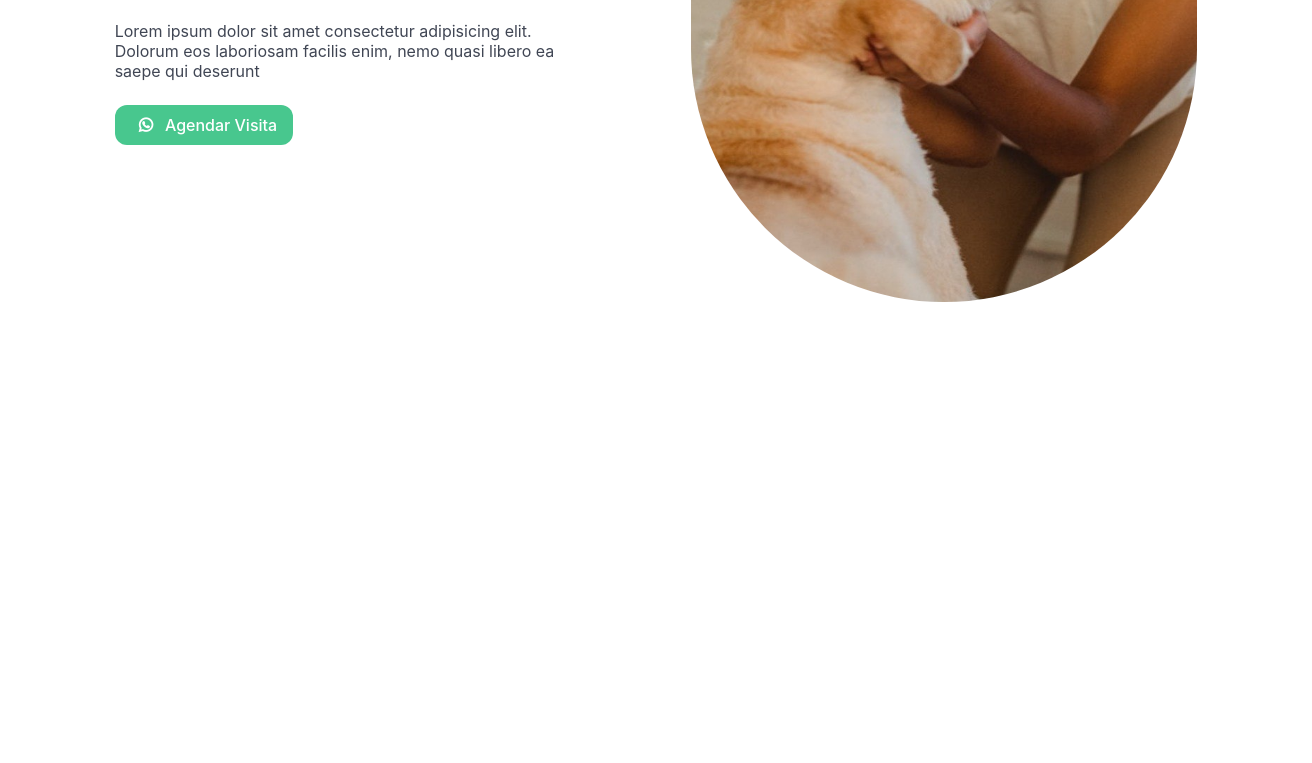
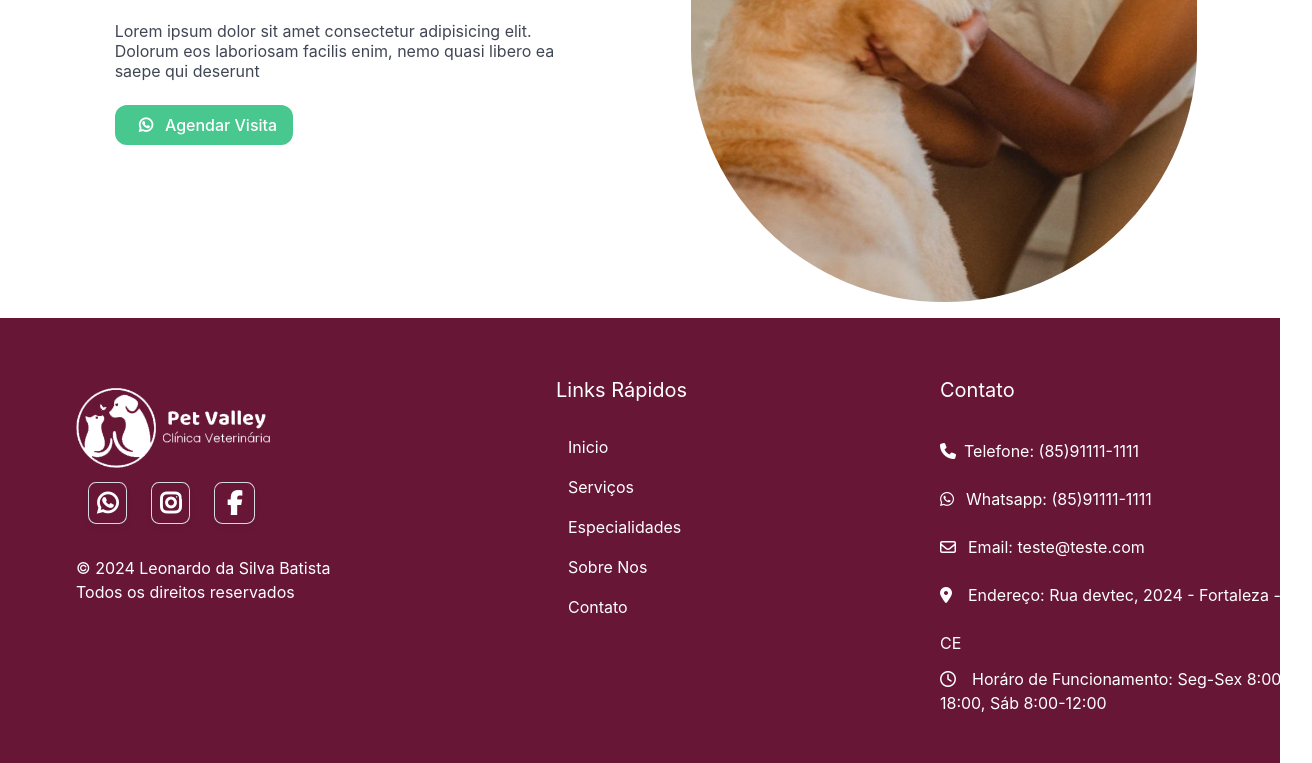
Before and after one commit to DevTec2020/Pet-Valley, a website: page index.html in a window 1280 px wide. Shown: the part 3611-4374 px from the top of the page, 1312 px wide, since content can reach past the window. Before the commit the page ends 3929 px from the top, so only its background shows below. Drawn offline with nearby package versions, Linux system fonts and the light colour scheme.

Commit message:
Criando o footer

```diff
--- a/Styles/styles.css
+++ b/Styles/styles.css
@@ -23,6 +23,9 @@
 .my-line-height{
     line-height: 4rem;
 }
+.my-line-height-footer{
+    line-height: 3rem;
+}
 
 .my-ico-bg{
     background-color: var(--primary-color);
--- a/index.html
+++ b/index.html
@@ -18,7 +18,7 @@
         <nav class="navbar has-shadow is-white">
             <div class="container">
                 <div class="navbar-brand">
-                    <a href="#inicio" >
+                    <a href="#" >
                         <img src="./Assets/LogotipoVinho.png" alt="Logotipo Pet Valley" srcset="">
                     </a>
                     <a class="navbar-burger" id="burger">
@@ -32,7 +32,7 @@
                 <div class="navbar-menu" id="nav-links">
                     <div class="navbar-start"></div>
                     <div class="navbar-end" id="nav-center">
-                        <a class="navbar-item" href="#inicio">Inicio</a>
+                        <a class="navbar-item" href="#">Inicio</a>
                         <a class="navbar-item" href="#servicos">Serviços</a>
                         <a class="navbar-item" href="#Especialidades">Especialidades</a>
                         <a class="navbar-item" href="#sobre">Sobre Nos</a>
@@ -360,7 +360,7 @@
                             </button>
                         </div>
                     </div>
-                    <div class="column is-5 image is-2by3">
+                    <div class="column is-5 image is-2by3 is-hidden-touch">
                         <img class=" is-rounded" src="./Assets/Footer.jpg" alt="fachada clinica">
                     </div>
                 </div>
@@ -368,6 +368,65 @@
         </section>
     </main>
 
+    <!--footer-->
+    <footer class="section mybg-primary-color">
+        <div class="container columns has-text-white">
+            <!--Primeira coluna-->
+            <div class="column is-5">
+                <div class="navbar-brand">
+                    <a href="#" >
+                        <img src="./Assets/LogotipoBranco.png" alt="Logotipo Pet Valley" srcset="">
+                    </a>
+                </div>
+                <div class="navbar-start is-flex">
+                    <span class="navbar-item">
+                        <span class="is-large my-ico-bg button has-text-white">
+                            <i class="fas fa-brands fa-whatsapp"></i>
+
+                        </span>
+                    </span>
+                    <span class="navbar-item">
+                        <span class="is-large my-ico-bg button has-text-white">
+                            <i class="fas fa-brands fa-instagram"></i>
+                        </span>
+                    </span>
+                    <span class="navbar-item">
+                        <span class="is-large my-ico-bg button has-text-white">
+                            <i class="fas fa-brands fa-facebook-f px-1"></i>
+                        </span>
+                    </span>
+                </div>
+                <div  class="mt-5">
+                    <p>&copy; 2024 Leonardo da Silva Batista</p>
+                    <p>Todos os direitos reservados</p>
+                </div>
+            </div>
+
+            <!--Segunda coluna-->
+            <div class="column is-4">
+                <div>
+                    <h1 class="subtitle has-text-white">Links Rápidos</h1>
+                    <a class="navbar-item" href="#">Inicio</a>
+                    <a class="navbar-item" href="#servicos">Serviços</a>
+                    <a class="navbar-item" href="#Especialidades">Especialidades</a>
+                    <a class="navbar-item" href="#sobre">Sobre Nos</a>
+                    <a class="navbar-item" href="#contato">Contato</a>
+                </div>
+            </div>
+
+            <!--Terceira coluna-->
+            <div class="column is-4">
+                <div>
+                    <h1 class="subtitle has-text-white">Contato</h1>
+                    <p class="my-line-height-footer"><i class="mr-2 fa-solid fa-phone"></i>Telefone: (85)91111-1111</a></p>
+                    <p class="my-line-height-footer"><i class="mr-3 fa-brands fa-whatsapp"></i>Whatsapp: (85)91111-1111</a></p>
+                    <p class="my-line-height-footer"><i class="mr-3 fa-regular fa-envelope"></i>Email: teste@teste.com</p>
+                    <p class="my-line-height-footer"><i class="mr-4 fa-solid fa-location-dot"></i>Endereço: Rua devtec, 2024 - Fortaleza - CE</p>
+                    <p><i class="mr-4 fa-regular fa-clock"></i>Horáro de Funcionamento: Seg-Sex 8:00-18:00, Sáb 8:00-12:00</p>
+                </div>
+            </div>
+        </div>
+    </footer>
 
     <script src="./Scripts/index.js"></script>
 </body>
```
